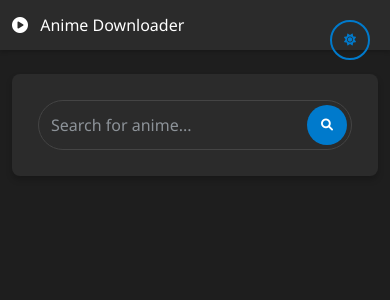
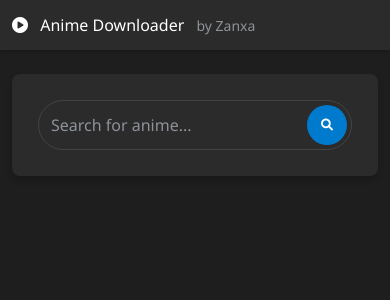
Before and after one commit to AruzanSensei/otakuDownload, a Flask app: page / in a window 390 px wide. Shown: the top 300 px of the page. Run offline with Flask 3, Linux system fonts and the light colour scheme; some libraries are stand-ins or nearby versions.

Commit message:
Add files via upload

```diff
--- a/templates/index.html
+++ b/templates/index.html
@@ -167,16 +167,6 @@
                 width: 30px;
                 right: 5px;
                 top: 5px;
-            }
-
-            .theme-switch {
-                top: 10px;
-                right: 10px;
-            }
-
-            .theme-switch-btn {
-                padding: 5px 10px;
-                font-size: 0.9em;
             }
 
             .card {
@@ -629,18 +619,12 @@
     </style>
 </head>
 <body>
-    <div class="theme-switch">
-        <button class="theme-switch-btn" onclick="toggleTheme()">
-            <i class="fas fa-sun"></i>
-            <span>Light Mode</span>
-        </button>
-    </div>
-
     <nav class="navbar navbar-expand-lg navbar-dark mb-4">
         <div class="container">
             <a class="navbar-brand" href="#">
                 <i class="fas fa-play-circle me-2"></i>
                 Anime Downloader
+                <small class="ms-2 text-muted">by Zanxa</small>
             </a>
         </div>
     </nav>
```
